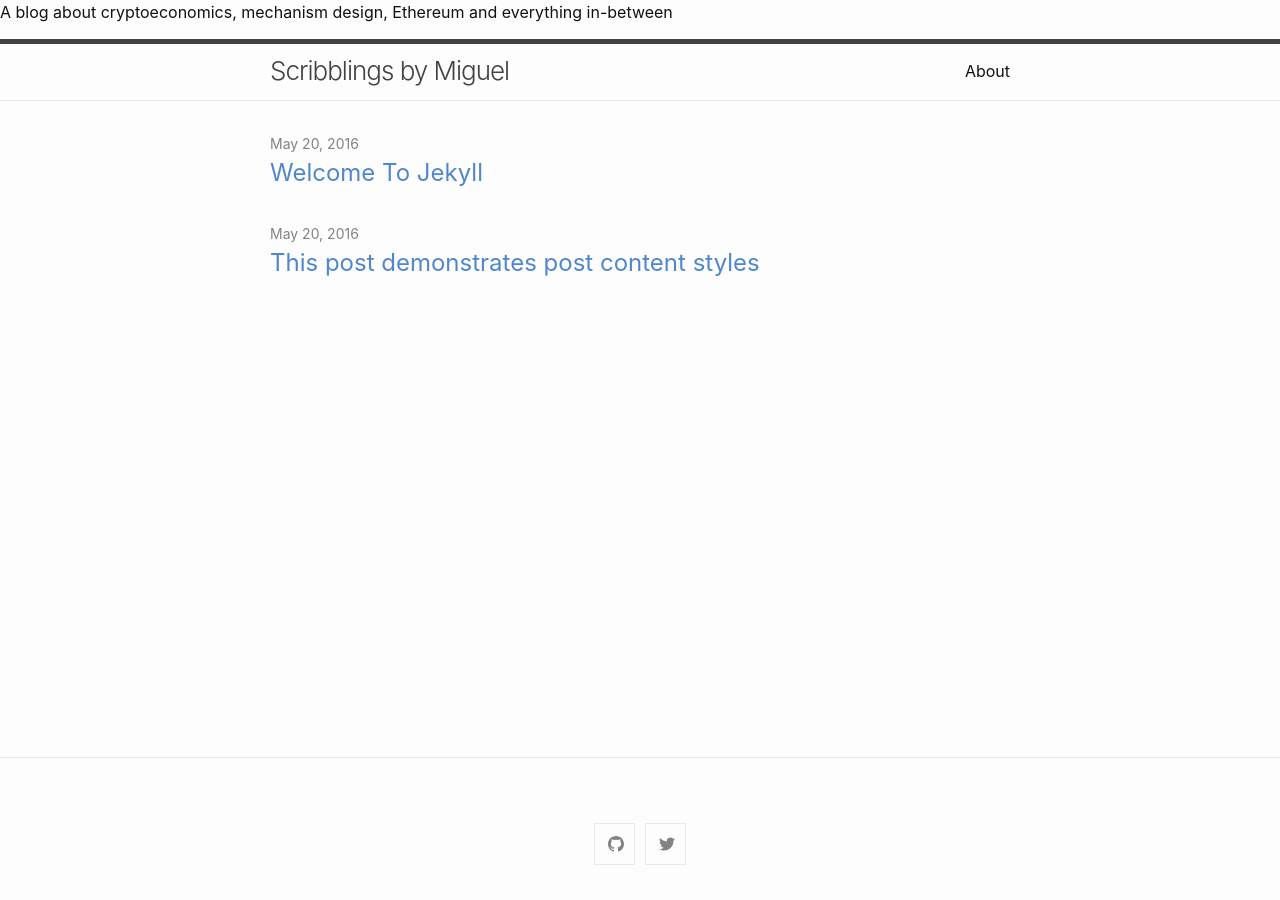
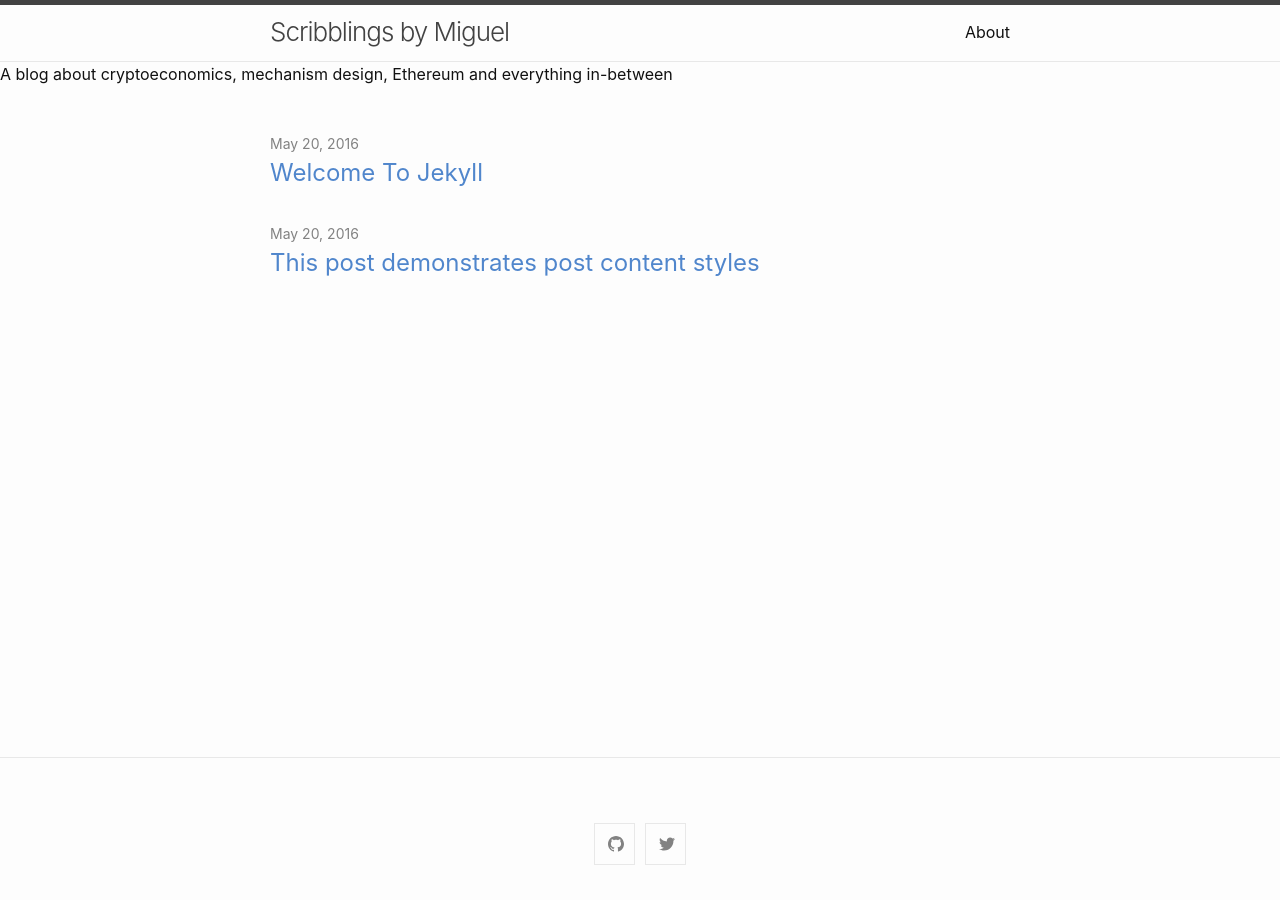
Before and after one commit to intldds/intldds.github.io, a Jekyll site: the page built from index.md, in a window 1280 px wide. Built offline with Jekyll 4.4.1, drawn with Linux system fonts in a browser that asks for light colours; part of the change alters nothing that is shown.

```diff
--- a/_layouts/default.html
+++ b/_layouts/default.html
@@ -3,12 +3,13 @@
 
 
 {%- include head.html -%}
-<p>A blog about cryptoeconomics, mechanism design, Ethereum and everything in-between</p>
 
 
 <body>
 
   {%- include header.html -%}
+
+  <p>A blog about cryptoeconomics, mechanism design, Ethereum and everything in-between</p>
 
   <main class="page-content" aria-label="Content">
     <div class="wrapper">
```
